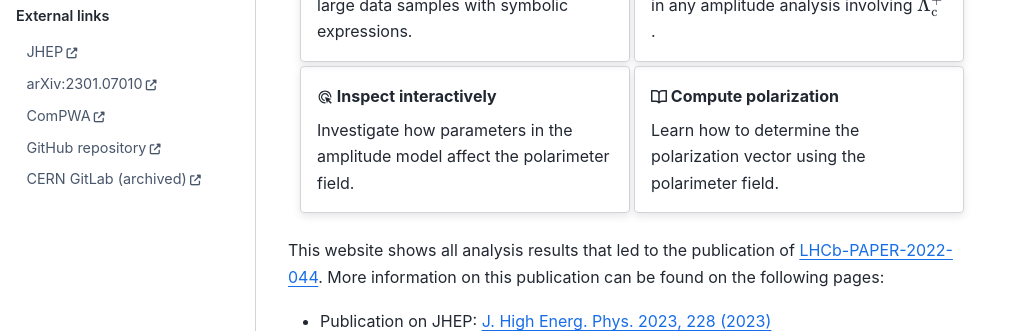
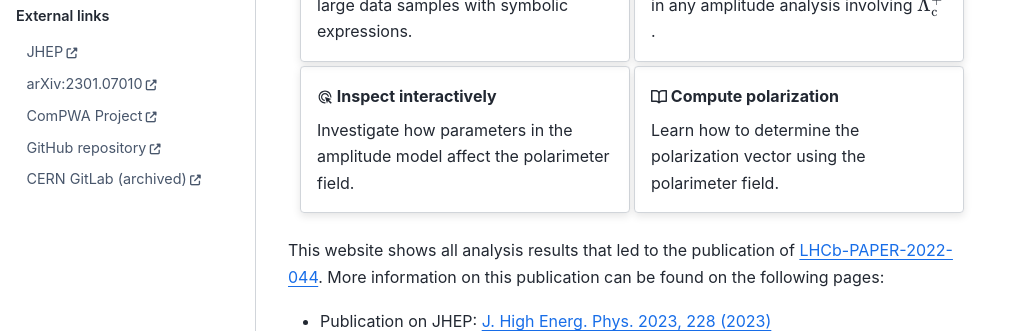
Before and after one commit to ComPWA/polarimetry, a Sphinx documentation site: the page built from docs/index.md, in a window 1280 px wide. Shown: the part 569-902 px from the top of the page, without its empty margins (0-1031 px from the left). Built offline with Sphinx 7.4.7 and the Sphinx Book theme 1.1.4, drawn with Linux system fonts in a browser that asks for light colours; pages that are not in the unit, such as notebooks, are missing from menus; the version number could not be read and is left out; comment, search, counter and statistics services are not loaded.

Commit message:
DOC: update links to compwa.github.io

````diff
--- a/docs/index.md
+++ b/docs/index.md
@@ -136,7 +136,7 @@ hidden:
 ---
 JHEP <https://doi.org/10.1007/JHEP07(2023)228>
 arXiv:2301.07010 <https://arxiv.org/abs/2301.07010>
-ComPWA <https://compwa-org.readthedocs.io>
+ComPWA Project <https://compwa.github.io>
 GitHub repository <https://github.com/ComPWA/polarimetry>
 CERN GitLab (archived) <https://gitlab.cern.ch/polarimetry/Lc2pKpi>
 ```
````
Also changed, not shown: README.md (+2 -1 lines), docs/uncertainties.ipynb.
